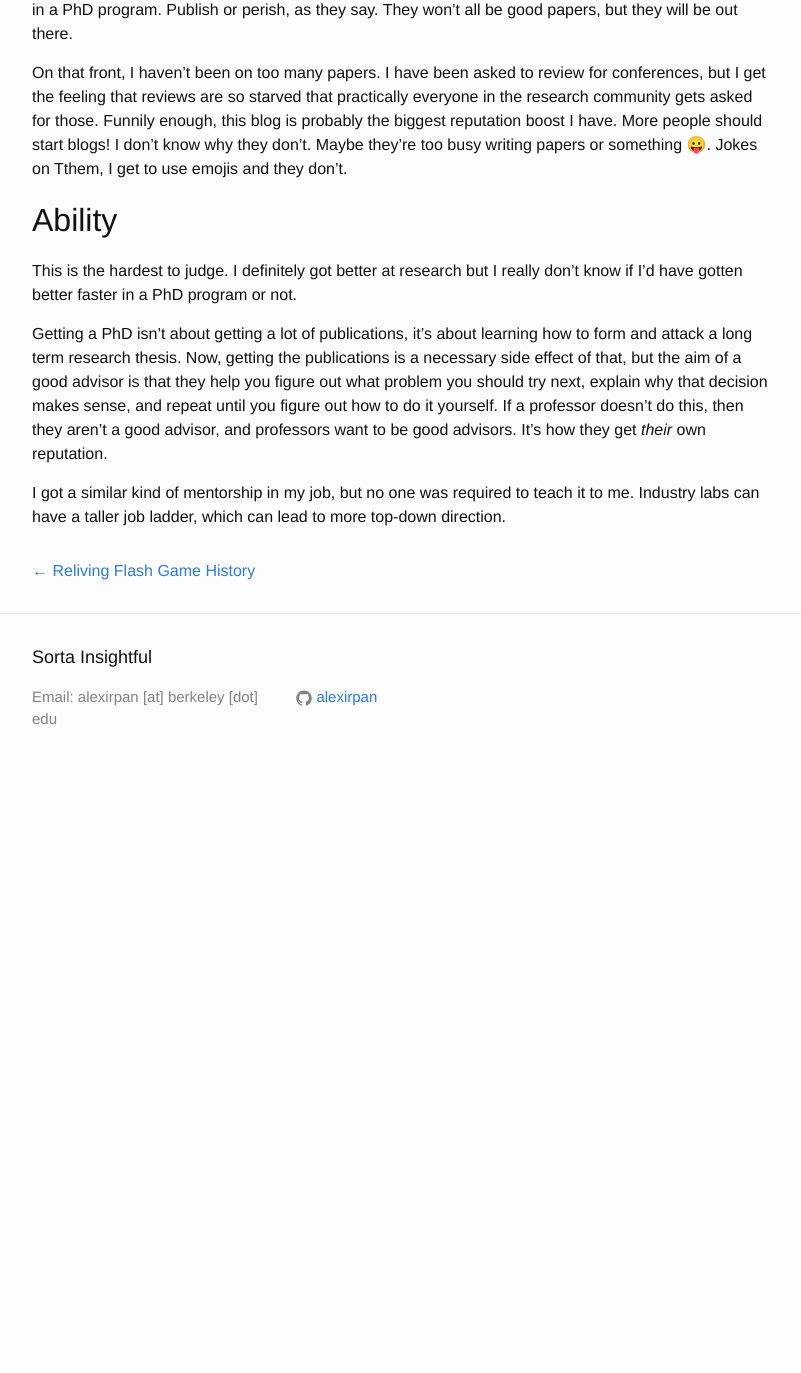
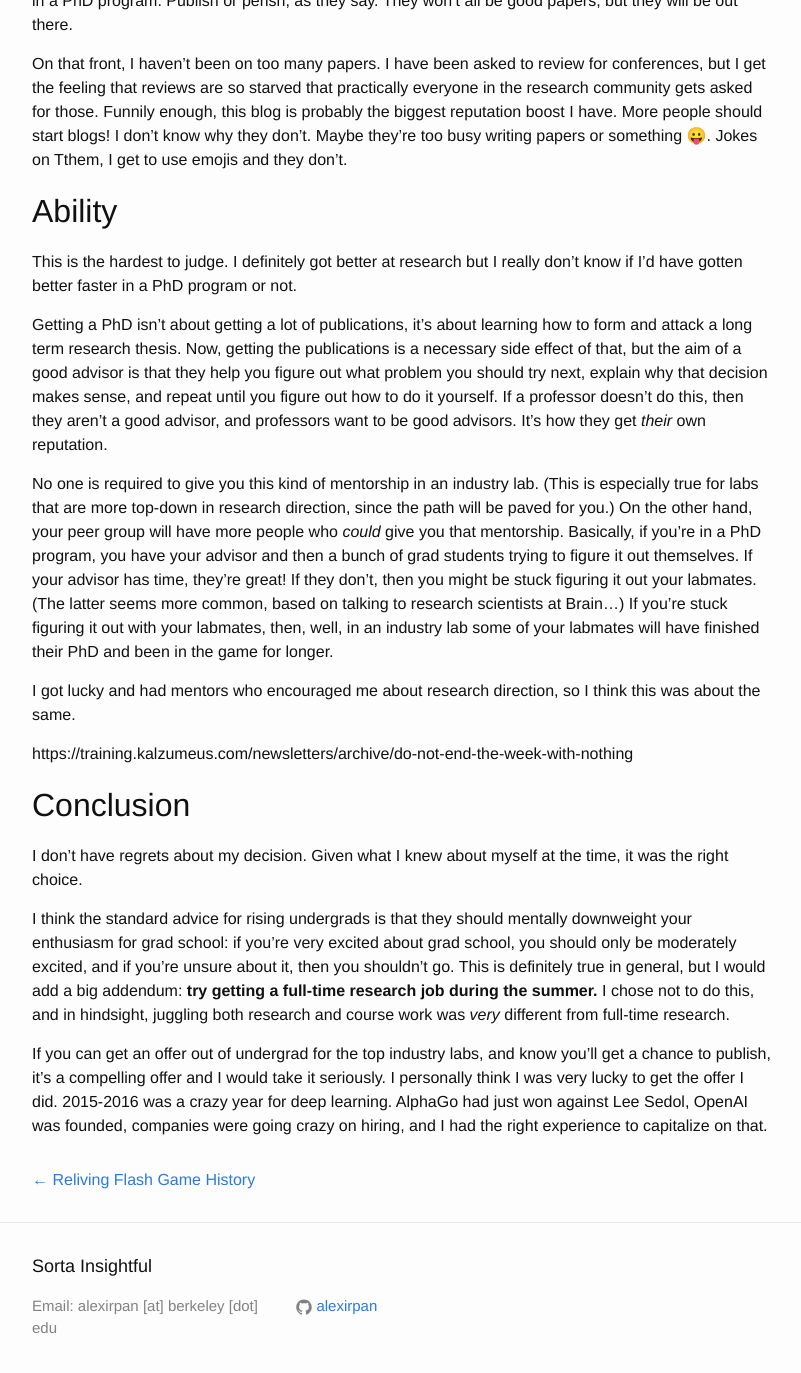
Before and after one commit to alexirpan/alexirpan.github.io, a Jekyll site: the page built from _posts/2021-03-14-grad-school-5years.markdown, in a window 1280 px wide and 1400 px high, scrolled down 2838 px. Shown: the top 1373 px of the window, without its empty margins (238-1039 px from the left). Built offline with Jekyll 4.4.1, drawn with Linux system fonts in a browser that asks for light colours; nearby versions of some CDN libraries; before the commit the page ends 3629 px from its top, so only the background shows below that; some of the changed text lies outside the part shown.

Commit message:
Rough first draft done, doing editing pass.

```diff
--- a/_posts/2021-03-14-grad-school-5years.markdown
+++ b/_posts/2021-03-14-grad-school-5years.markdown
@@ -13,19 +13,20 @@
 
 I wrote that post to try to express the stress and thoughts I had before making
 that decision, for myself if not for anyone else. It resonated with a few
-people and I'm happy that it did. Now it's 2021, about 5 years since that
-decision, and given that the average computer science PhD is 5 years long,
-I thought it'd be interesting to see where I ended up.
+people and I'm happy that it did.
 
-If you don't know me, I went to UC Berkeley for undergrad, did some research
-(mostly in reinforcement learning), then joined Google Brain through their
-AI residency program. I did that for a year, then stayed there ever since,
-and now I work on the Robotics team. I still do ML research, primarily on
+Since then, I joined the Brain team at Google Research through their AI
+residency program. I did that for a year, then stayed there since. I
+now work on the Robotics team, and still do ML research, primarily on
 applying imitation learning and reinforcement learning to robot manipulation
 problems.
 
+As such, we've got an interesting counterfactual. It's been 5 years since I
+decided not to apply to a PhD program, and 5 years is the average length of
+a computer science PhD. So how have things differed?
 
-Interest
+
+Research Interest
 -----------------------------------------------------------------------
 
 > I discovered over the past 5 years that I love being a spectator of
@@ -169,5 +170,39 @@
 how to do it yourself. If a professor doesn't do this, then they aren't a good advisor,
 and professors want to be good advisors. It's how they get *their* own reputation.
 
-I got a similar kind of mentorship in my job, but no one was required to teach it to me.
-Industry labs can have a taller job ladder, which can lead to more top-down direction.
+No one is required to give you this kind of mentorship in an industry lab. (This is especially
+true for labs that are more top-down in research direction, since the path will be paved
+for you.)
+On the other hand,
+your peer group will have more people who *could* give you that mentorship. Basically,
+if you're in a PhD program, you have your advisor and then a bunch of grad students trying
+to figure it out themselves. If your advisor has time, they're great! If they don't, then
+you might be stuck figuring it out your labmates. (The latter seems more common, based on
+talking to research scientists at Brain...) If you're stuck figuring it out with your
+labmates, then, well, in an industry lab some of your labmates will have finished their PhD
+and been in the game for longer.
+
+I got lucky and had mentors who encouraged me about research direction, so I think this
+was about the same.
+
+https://training.kalzumeus.com/newsletters/archive/do-not-end-the-week-with-nothing
+
+
+Conclusion
+---------------------------------------------------------------------------------------
+
+I don't have regrets about my decision. Given what I knew about myself at the time, it was the
+right choice.
+
+I think the standard advice for rising undergrads is that they should mentally downweight your enthusiasm
+for grad school: if you're very excited about grad school, you should only be moderately excited,
+and if you're unsure about it, then you shouldn't go. This is definitely true in general, but
+I would add a big addendum: **try getting a full-time research job during the summer.**
+I chose not to do this, and in hindsight, juggling both research and course work was *very*
+different from full-time research.
+
+If you can get an offer out of undergrad for the top industry labs, and know you'll get a chance
+to publish, it's a compelling offer and I would take it seriously. I personally think I was
+very lucky to get the offer I did. 2015-2016 was a crazy year for deep learning. AlphaGo
+had just won against Lee Sedol, OpenAI was founded, companies were going crazy on hiring,
+and I had the right experience to capitalize on that.
```
